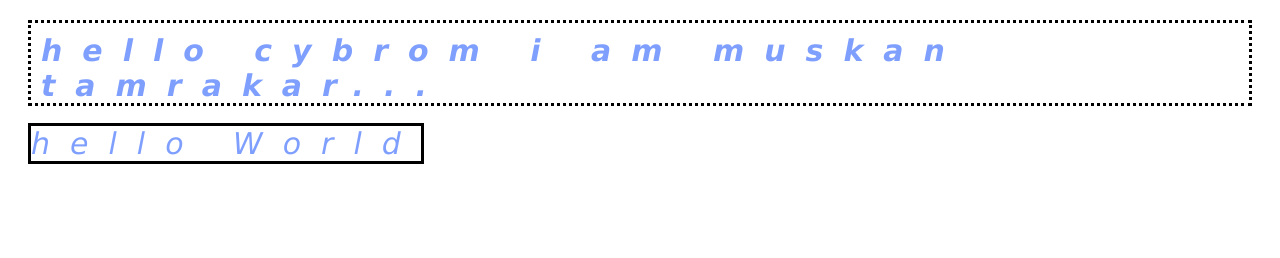
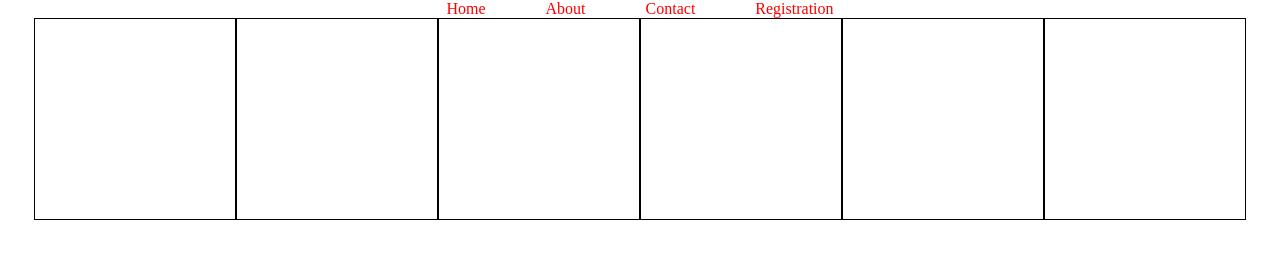
Before and after one commit to Muskantam26/practicecode, a plain HTML site: page muskan.html in a window 1280 px wide. Drawn offline with Linux system fonts and the light colour scheme.

Commit message:
updation

```diff
--- a/muskan.html
+++ b/muskan.html
@@ -7,7 +7,7 @@
     <link rel="stylesheet" href="style.css">
 
     <!-- internal css    -->
-    <style>
+    <!-- <style>
         h1{
             color: rgb(127, 159, 255);
             font-size: 30px;
@@ -33,17 +33,32 @@
               border-color: black;
 
         }
-    </style>
+    </style>  -->
 
 
 </head>
 <body>
 
-    <h1> hello cybrom i am muskan tamrakar...</h1>
+    <ul id="navbar">
+        <li><a href="">Home</a></li>
+        <li><a href="">About</a></li>
+        <li><a href="">Contact</a></li>
+        <li><a href="">Registration</a></li>
+    </ul>
+    <div id="boxes">
+        <div></div>
+        <div></div>
+        <div></div>
+        <div></div>
+        <div></div>
+        <div></div>
+    </div>
+
+    <!-- <h1> hello cybrom i am muskan tamrakar...</h1>
      <i>hello World</i>
-    <!-- css properties  inline css-->
-    <!-- <p style="color: brown; font-size: 40px; margin: 90px; font-family: 'Lucida Sans', 'Lucida Sans Regular', 'Lucida Grande', 'Lucida Sans Unicode', Geneva, Verdana, sans-serif; font-style: italic; letter-spacing: 15px; word-spacing: 40px; ">Hello World</p>
-    <p style="color: blueviolet; font-size: 40px; font-family: 'Gill Sans', 'Gill Sans MT', Calibri, 'Trebuchet MS', sans-serif; font-style: italic;margin: 30px; letter-spacing: 15px; word-spacing: 10px;">I am Muskan Tamrakar</p> -->
+    css properties  inline css
+    <p style="color: brown; font-size: 40px; margin: 90px; font-family: 'Lucida Sans', 'Lucida Sans Regular', 'Lucida Grande', 'Lucida Sans Unicode', Geneva, Verdana, sans-serif; font-style: italic; letter-spacing: 15px; word-spacing: 40px; ">Hello World</p> -->
+    <!-- <p style="color: blueviolet; font-size: 40px; font-family: 'Gill Sans', 'Gill Sans MT', Calibri, 'Trebuchet MS', sans-serif; font-style: italic;margin: 30px; letter-spacing: 15px; word-spacing: 10px;">I am Muskan Tamrakar</p>  -->
 
 </body>
 </html>
--- a/style.css
+++ b/style.css
@@ -1,10 +1,31 @@
-h1{
-    color: brown;
-    border: 2px solid blueviolet ;
-    font-family: 'Lucida Sans', 'Lucida Sans Regular', 'Lucida Grande', 'Lucida Sans Unicode', Geneva, Verdana, sans-serif;
-    font-style: italic;
-    margin-top: 50px;
-    padding-top: 10px;
-    padding-left: 10px;
+*{
+    margin: 0px;
+    padding: 0px;
+}
+
+
+
+
+
+#navbar{
+    display: flex;
+    justify-content:center;
+    gap: 60px;
+    list-style: none;
 
 }
+#navbar li a{
+    text-decoration: none;
+    color: red;
+}
+#boxes{
+    display: flex;
+    justify-content: center;
+     flex-wrap: wrap;
+}
+#boxes div{
+    width: 200px;
+    height: 200px;
+    border: 1px solid black;
+
+}
```
